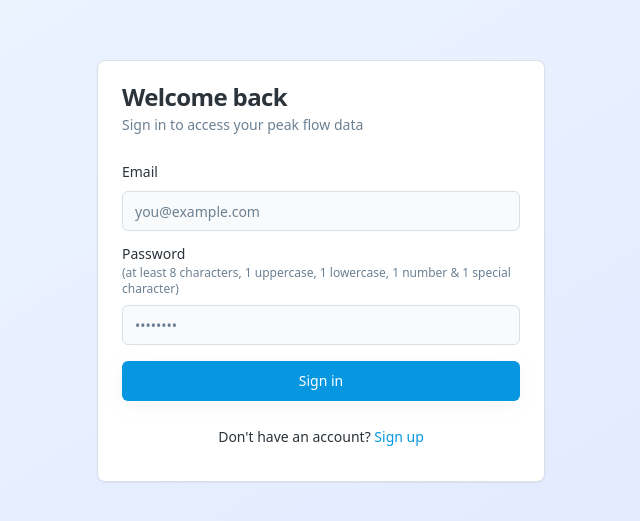
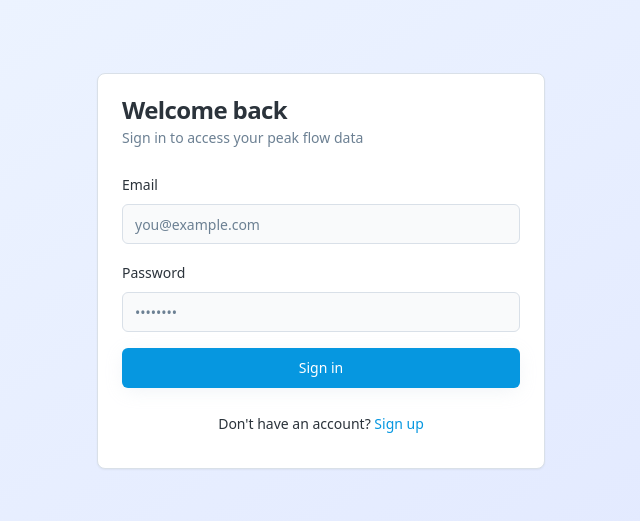
Before and after one commit to noheadx/breathe-buddy-tracker, a React (Vite) app: page /auth in a window 1280 px wide. Shown: the part 129-650 px from the top of the page, without its empty margins (319-959 px from the left). Built offline with nearby package versions, Linux system fonts and the light colour scheme; the HTML template or start-up script is replaced by a standard one.

Commit message:
Refactor password input

```diff
--- a/src/pages/Auth.tsx
+++ b/src/pages/Auth.tsx
@@ -129,16 +129,11 @@ const Auth = () => {
               />
             </div>
             <div className="space-y-2">
-              <div className="flex flex-col gap-1">
-                <Label htmlFor="password">Password</Label>
-                <p className="text-xs text-muted-foreground">
-                  (at least 8 characters, 1 uppercase, 1 lowercase, 1 number & 1 special character)
-                </p>
-              </div>
+              <Label htmlFor="password">Password</Label>
               <Input
                 id="password"
                 type="password"
-                placeholder="••••••••"
+                placeholder={isLogin ? "••••••••" : "(min 8 chars: A-z, 0-9, symbol)"}
                 value={password}
                 onChange={(e) => {
                   setPassword(e.target.value);
```
